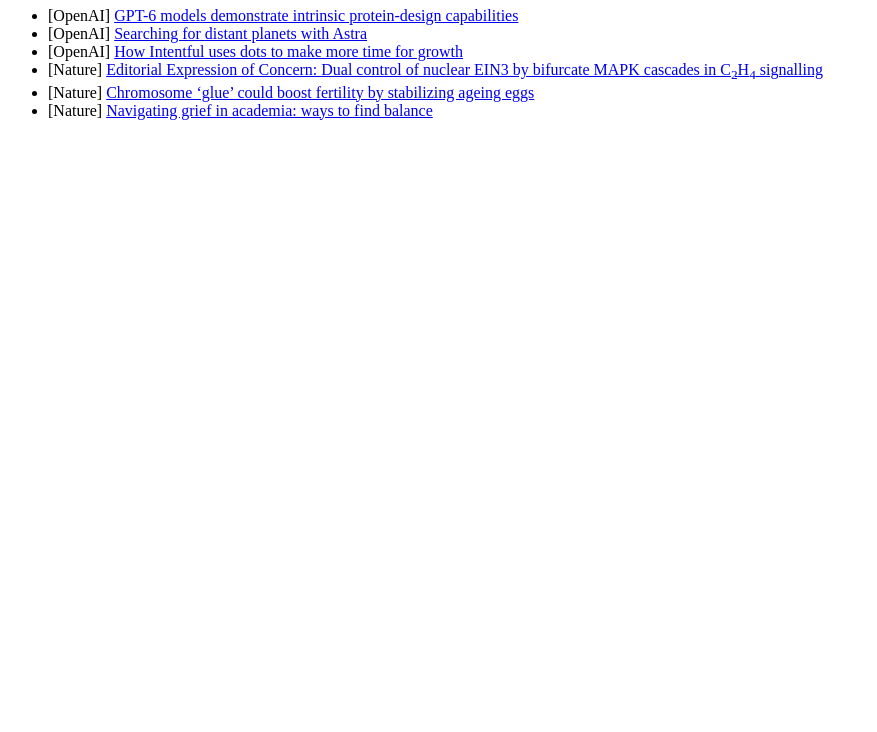
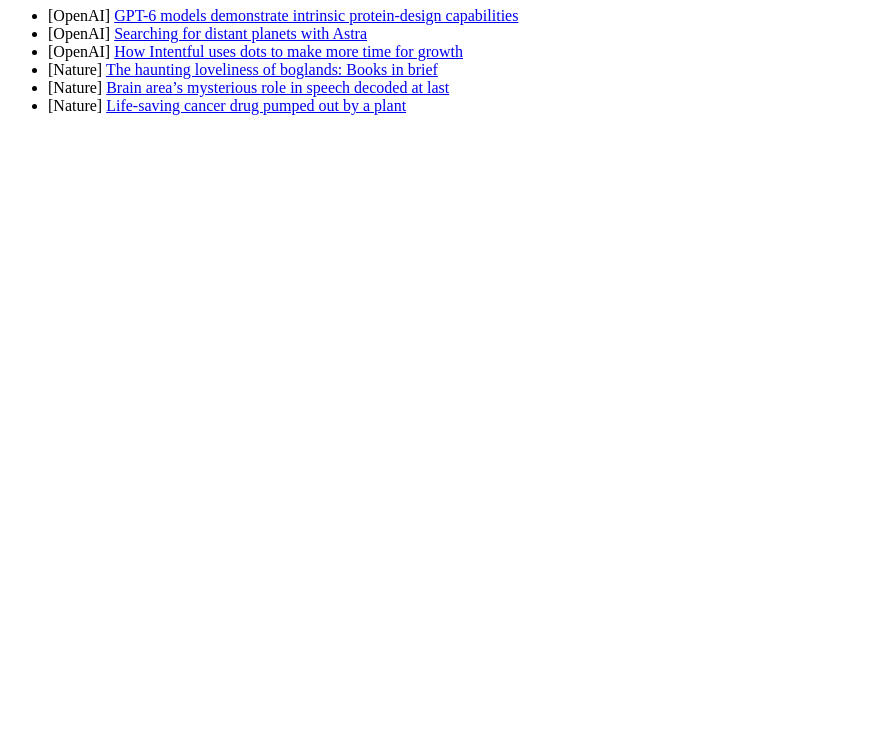
Before and after one commit to FloodTao/my-news-factory, a plain HTML site: page index.html in a window 1280 px wide. Shown: the part 68-800 px from the top of the page, without its empty margins (0-877 px from the left). Drawn offline with Linux system fonts and the light colour scheme.

Commit message:
Update News Report

```diff
--- a/index.html
+++ b/index.html
@@ -1 +1 @@
-<html><meta charset='utf-8'><body><h1>今日全球资讯</h1><ul><li>[OpenAI] <a href='https://openai.com/index/gpt-6-models-demonstrate-intrinsic-protein-design-capabilities'>GPT-6 models demonstrate intrinsic protein-design capabilities</a></li><li>[OpenAI] <a href='https://openai.com/index/searching-for-distant-planets-with-astra'>Searching for distant planets with Astra</a></li><li>[OpenAI] <a href='https://openai.com/business/customer-stories/intentful-dots'>How Intentful uses dots to make more time for growth</a></li><li>[Nature] <a href='https://www.nature.com/articles/s41586-026-11475-7'>Editorial Expression of Concern: Dual control of nuclear EIN3 by bifurcate MAPK cascades in C<sub>2</sub>H<sub>4</sub> signalling</a></li><li>[Nature] <a href='https://www.nature.com/articles/d41586-026-03874-7'>Chromosome ‘glue’ could boost fertility by stabilizing ageing eggs</a></li><li>[Nature] <a href='https://www.nature.com/articles/d41586-026-02752-6'>Navigating grief in academia: ways to find balance</a></li></ul></body></html>
+<html><meta charset='utf-8'><body><h1>今日全球资讯</h1><ul><li>[OpenAI] <a href='https://openai.com/index/gpt-6-models-demonstrate-intrinsic-protein-design-capabilities'>GPT-6 models demonstrate intrinsic protein-design capabilities</a></li><li>[OpenAI] <a href='https://openai.com/index/searching-for-distant-planets-with-astra'>Searching for distant planets with Astra</a></li><li>[OpenAI] <a href='https://openai.com/business/customer-stories/intentful-dots'>How Intentful uses dots to make more time for growth</a></li><li>[Nature] <a href='https://www.nature.com/articles/d41586-026-03885-4'>The haunting loveliness of boglands: Books in brief</a></li><li>[Nature] <a href='https://www.nature.com/articles/d41586-026-03800-x'>Brain area’s mysterious role in speech decoded at last</a></li><li>[Nature] <a href='https://www.nature.com/articles/d41586-026-03801-w'>Life-saving cancer drug pumped out by a plant</a></li></ul></body></html>
```
